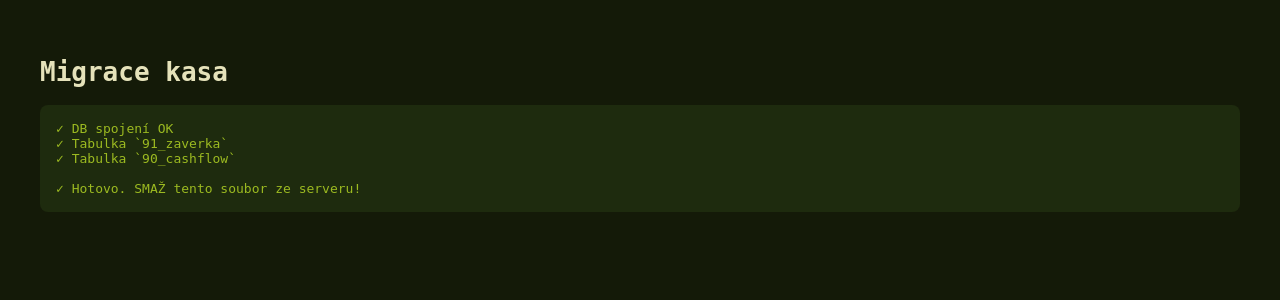
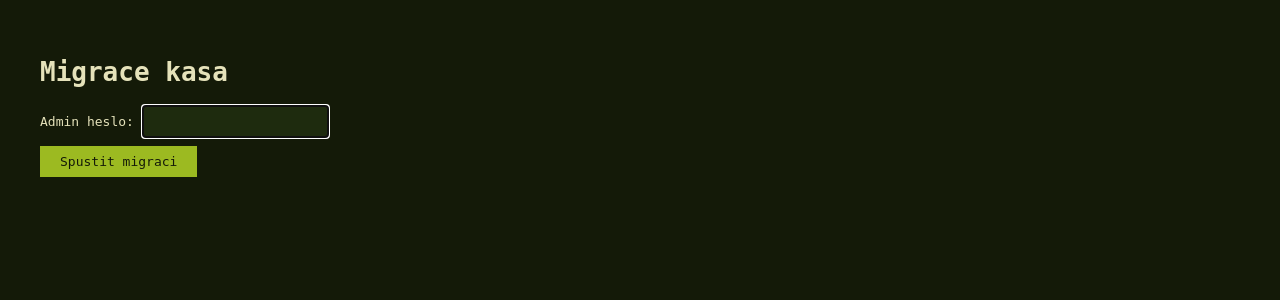
Before and after one commit to fykusa/cajovna, a PHP site: page /migrate_kasa.php in a window 1280 px wide. Shown: the top 300 px of the page. Run offline with PHP 8.4, Linux system fonts and the light colour scheme; a stand-in replaces the project's code that opens the database connection; some libraries are stand-ins or nearby versions.

Commit message:
fix(kasa): auth gate + ordering v migrate_kasa.php

```diff
--- a/backend/migrate_kasa.php
+++ b/backend/migrate_kasa.php
@@ -4,11 +4,23 @@
 require_once __DIR__ . '/config.php';
 
 header('Content-Type: text/html; charset=utf-8');
+
+$adminPassword = $_POST['admin_password'] ?? '';
+$doMigrate = $_SERVER['REQUEST_METHOD'] === 'POST' && $adminPassword !== '';
 ?>
 <!DOCTYPE html><html lang="cs"><head><meta charset="UTF-8"><title>Migrace kasa</title>
 <style>body{font-family:monospace;background:#141a08;color:#e5e2ba;padding:32px}
-.ok{color:#9cba21}.err{color:#f4a64a}pre{background:#1e2b0e;padding:16px;border-radius:8px}</style>
-</head><body><h1>Migrace kasa</h1><pre>
+.ok{color:#9cba21}.err{color:#f4a64a}pre{background:#1e2b0e;padding:16px;border-radius:8px}
+input[type=password]{background:#1e2b0e;color:#e5e2ba;border:1px solid #9cba21;padding:8px;font-family:monospace;font-size:1em}
+button{background:#9cba21;color:#141a08;border:none;padding:8px 20px;font-family:monospace;font-size:1em;cursor:pointer;margin-top:8px}</style>
+</head><body><h1>Migrace kasa</h1>
+<?php if (!$doMigrate): ?>
+<form method="post">
+  <label>Admin heslo: <input type="password" name="admin_password" autofocus></label><br>
+  <button type="submit">Spustit migraci</button>
+</form>
+<?php else: ?>
+<pre>
 <?php
 function ok($m) { echo '<span class="ok">✓ '.htmlspecialchars($m).'</span>'."\n"; }
 function err($m){ echo '<span class="err">✗ '.htmlspecialchars($m).'</span>'."\n"; }
@@ -19,12 +31,27 @@ try {
         DB_USER, DB_PASS,
         [PDO::ATTR_ERRMODE => PDO::ERRMODE_EXCEPTION]
     );
+    $pdo->exec("SET NAMES utf8mb4");
     ok('DB spojení OK');
 } catch (PDOException $e) { err($e->getMessage()); exit; }
 
 $pdo->exec("SET foreign_key_checks = 0");
 
 $tables = [
+'90_cashflow' => "CREATE TABLE IF NOT EXISTS `90_cashflow` (
+  `id`          INT           NOT NULL AUTO_INCREMENT,
+  `date`        DATE          NOT NULL,
+  `amount`      DECIMAL(10,2) NOT NULL,
+  `note`        TEXT          NOT NULL,
+  `created_by`  INT           NOT NULL,
+  `created_at`  DATETIME      NOT NULL DEFAULT CURRENT_TIMESTAMP,
+  PRIMARY KEY (`id`),
+  KEY `idx_cashflow_date` (`date`),
+  CONSTRAINT `fk_cashflow_user`
+    FOREIGN KEY (`created_by`) REFERENCES `users` (`id`)
+    ON DELETE RESTRICT ON UPDATE CASCADE
+) ENGINE=InnoDB DEFAULT CHARSET=utf8mb4",
+
 '91_zaverka' => "CREATE TABLE IF NOT EXISTS `91_zaverka` (
   `id`                  INT           NOT NULL AUTO_INCREMENT,
   `date`                DATE          NOT NULL,
@@ -40,20 +67,6 @@ $tables = [
     FOREIGN KEY (`created_by`) REFERENCES `users` (`id`)
     ON DELETE RESTRICT ON UPDATE CASCADE
 ) ENGINE=InnoDB DEFAULT CHARSET=utf8mb4",
-
-'90_cashflow' => "CREATE TABLE IF NOT EXISTS `90_cashflow` (
-  `id`          INT           NOT NULL AUTO_INCREMENT,
-  `date`        DATE          NOT NULL,
-  `amount`      DECIMAL(10,2) NOT NULL,
-  `note`        TEXT          NOT NULL,
-  `created_by`  INT           NOT NULL,
-  `created_at`  DATETIME      NOT NULL DEFAULT CURRENT_TIMESTAMP,
-  PRIMARY KEY (`id`),
-  KEY `idx_cashflow_date` (`date`),
-  CONSTRAINT `fk_cashflow_user`
-    FOREIGN KEY (`created_by`) REFERENCES `users` (`id`)
-    ON DELETE RESTRICT ON UPDATE CASCADE
-) ENGINE=InnoDB DEFAULT CHARSET=utf8mb4",
 ];
 
 foreach ($tables as $name => $sql) {
@@ -65,4 +78,6 @@ $pdo->exec("SET foreign_key_checks = 1");
 echo "\n";
 ok('Hotovo. SMAŽ tento soubor ze serveru!');
 ?>
-</pre></body></html>
+</pre>
+<?php endif; ?>
+</body></html>
```
